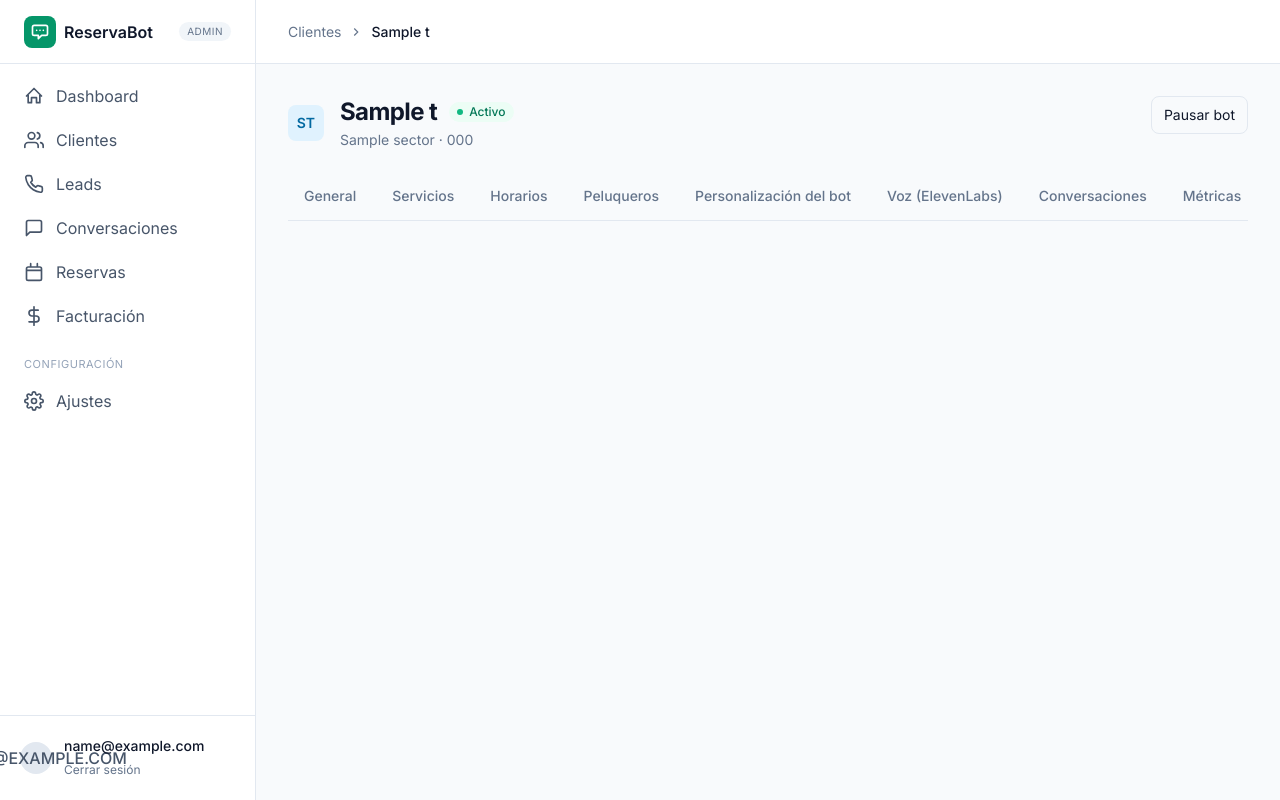
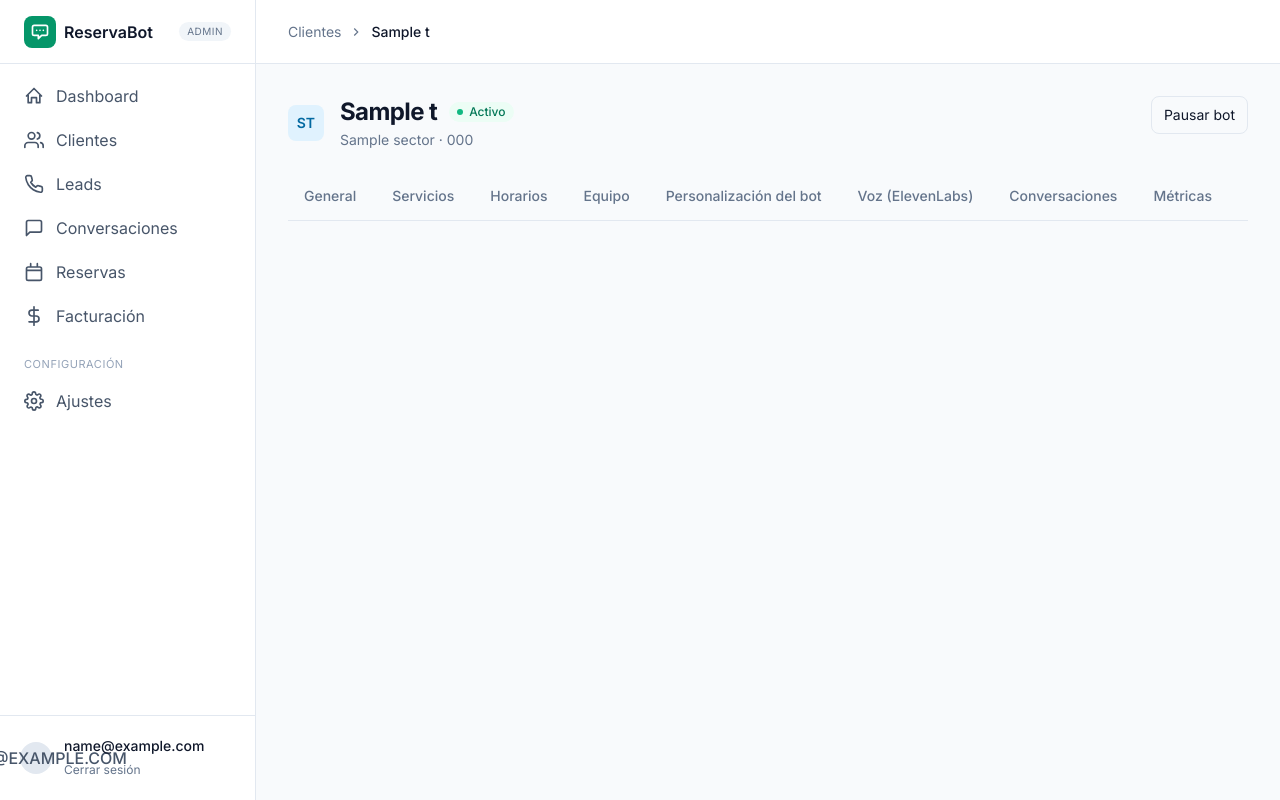
Before and after one commit to sprintagency01-lgtm/sprint1, a FastAPI app: template app/cms/templates/client_detail.html in a window 1280 px wide. Run offline with FastAPI, Linux system fonts and the light colour scheme; the template is opened without the code that fills it: most values are stand-ins (such as "Sample title", 1, 10 or a date in 2020); some libraries are stand-ins or nearby versions.

Commit message:
refactor(cms): renombrar Peluqueros → Equipo (UI, modelo y tabla)
Generalización para que el CMS cubra cualquier vertical (peluquería,
clínica, consulta, etc.), no solo peluquerías.

Cambios:

* Modelo SQLAlchemy `Peluquero` → `MiembroEquipo`, tabla
  `peluqueros` → `equipo`, relación `Tenant.peluqueros` → `Tenant.equipo`.
* Auto-migración idempotente: si existe la tabla `peluqueros` (redeploy
  sobre BD actual), se renombra con ALTER TABLE ... RENAME TO. Caso raro
  de ambas presentes: se mueven filas a `equipo` si está vacía y se
  dropea `peluqueros`. Los datos existentes (Mario, Marcos y sus
  calendarios) se preservan en el redeploy.
* Seed YAML→BD acepta ambas claves (`peluqueros` del YAML legacy y
  `equipo` para clientes nuevos) y pobla la tabla `equipo`.
* Ruta `/admin/clientes/{id}/peluqueros` → `/admin/clientes/{id}/equipo`.
* Partial `tab_peluqueros.html` → `tab_equipo.html` con textos
  genéricos ("Miembro del equipo", "Añadir miembro", "Quitar miembro").
* Tab en el nav "Peluqueros" → "Equipo".
* `to_dict()` expone `equipo` como clave canónica y mantiene
  `peluqueros` como alias retrocompatible, porque tanto eleven_tools
  como calendar_service siguen leyendo esa clave (y los tools expuestos
  al agente ElevenLabs remoto usan `peluquero`/`peluquero_preferido`
  como parámetros públicos — renombrarlos rompería el agente hasta
  re-sincronizar).

Queda fuera (fase siguiente): OAuth individual por miembro del equipo y
selector de calendarios desde la pestaña. El prompt de voz también
sigue usando la palabra "peluquero" en las reglas; si un tenant es de
otro vertical, el usuario lo edita desde la pestaña Voz.

Co-Authored-By: Claude Opus 4.7 (1M context) <noreply@anthropic.com>

```diff
--- a/app/cms/routes.py
+++ b/app/cms/routes.py
@@ -484,7 +484,7 @@ async def client_detail(
     tenant_id: str, tab: str, request: Request,
     uid: int = Depends(auth.current_user_id),
 ):
-    if tab not in ("general", "servicios", "horarios", "peluqueros", "personalizacion", "voz", "conversaciones", "metricas"):
+    if tab not in ("general", "servicios", "horarios", "equipo", "personalizacion", "voz", "conversaciones", "metricas"):
         raise HTTPException(404, "Pestaña desconocida")
 
     with Session(db_module.engine) as s:
@@ -670,17 +670,17 @@ async def client_save_schedule(
     return RedirectResponse(url=f"/admin/clientes/{tenant_id}/horarios", status_code=303)
 
 
-@router.post("/admin/clientes/{tenant_id}/peluqueros")
-async def client_save_peluqueros(
+@router.post("/admin/clientes/{tenant_id}/equipo")
+async def client_save_equipo(
     request: Request, tenant_id: str,
     uid: int = Depends(auth.current_user_id),
 ):
-    """Reescribe el equipo de peluqueros del tenant de forma atómica.
+    """Reescribe el equipo del tenant de forma atómica.
 
     El form envía listas paralelas `nombre[]` y `calendar_id[]` (tantas como
-    peluqueros haya en la UI), más un campo `dias_trabajo_{i}` por cada índice
+    miembros haya en la UI), más un campo `dias_trabajo_{i}` por cada índice
     con los días seleccionados (0-6). Si el nombre está vacío la fila se
-    descarta — es cómo el usuario "quita" un peluquero sin botón extra.
+    descarta — así se "quita" un miembro sin botón extra.
     """
     form = await request.form()
     nombres = form.getlist("nombre")
@@ -692,7 +692,7 @@ async def client_save_peluqueros(
             raise HTTPException(404)
         # Reemplazo completo: borramos y reinsertamos. Es sencillo y coherente
         # con cómo tab_services maneja el catálogo.
-        t.peluqueros.clear()
+        t.equipo.clear()
         s.flush()
         for i, nombre in enumerate(nombres):
             nombre = (nombre or "").strip()
@@ -704,16 +704,16 @@ async def client_save_peluqueros(
                 dias = [int(d) for d in dias_raw if str(d).isdigit()]
             except ValueError:
                 dias = [0, 1, 2, 3, 4, 5]
-            row = db_module.Peluquero(
+            row = db_module.MiembroEquipo(
                 tenant_id=tenant_id,
                 nombre=nombre,
                 calendar_id=calendar_id,
                 orden=i,
             )
             row.dias_trabajo = dias
-            t.peluqueros.append(row)
+            t.equipo.append(row)
         s.commit()
-    return RedirectResponse(url=f"/admin/clientes/{tenant_id}/peluqueros", status_code=303)
+    return RedirectResponse(url=f"/admin/clientes/{tenant_id}/equipo", status_code=303)
 
 
 @router.post("/admin/clientes/{tenant_id}/personalizacion")
--- a/app/cms/templates/client_detail.html
+++ b/app/cms/templates/client_detail.html
@@ -45,7 +45,7 @@
       ('general', 'General'),
       ('servicios', 'Servicios'),
       ('horarios', 'Horarios'),
-      ('peluqueros', 'Peluqueros'),
+      ('equipo', 'Equipo'),
       ('personalizacion', 'Personalización del bot'),
       ('voz', 'Voz (ElevenLabs)'),
       ('conversaciones', 'Conversaciones'),
@@ -67,8 +67,8 @@
     {% include "partials/tab_services.html" %}
   {% elif tab == 'horarios' %}
     {% include "partials/tab_schedule.html" %}
-  {% elif tab == 'peluqueros' %}
-    {% include "partials/tab_peluqueros.html" %}
+  {% elif tab == 'equipo' %}
+    {% include "partials/tab_equipo.html" %}
   {% elif tab == 'personalizacion' %}
     {% include "partials/tab_personalization.html" %}
   {% elif tab == 'voz' %}
--- a/app/db.py
+++ b/app/db.py
@@ -131,8 +131,8 @@ class Tenant(Base):
     services: Mapped[list["Service"]] = relationship(
         back_populates="tenant", cascade="all, delete-orphan", order_by="Service.orden"
     )
-    peluqueros: Mapped[list["Peluquero"]] = relationship(
-        back_populates="tenant", cascade="all, delete-orphan", order_by="Peluquero.orden"
+    equipo: Mapped[list["MiembroEquipo"]] = relationship(
+        back_populates="tenant", cascade="all, delete-orphan", order_by="MiembroEquipo.orden"
     )
 
     # ----- helpers para (de)serializar los campos JSON -----
@@ -178,7 +178,12 @@ class Tenant(Base):
             "contact_email": self.contact_email,
             "business_hours": self.business_hours,
             "services": [s.to_dict() for s in self.services],
-            "peluqueros": [p.to_dict() for p in self.peluqueros],
+            # `equipo` es el nombre canónico. `peluqueros` se mantiene como
+            # alias de compatibilidad mientras eleven_tools y calendar_service
+            # siguen usando esa clave (y las tools expuestas a ElevenLabs
+            # también, para no romper el agente remoto ya registrado).
+            "equipo": [m.to_dict() for m in self.equipo],
+            "peluqueros": [m.to_dict() for m in self.equipo],
             "assistant": {
                 "name": self.assistant_name,
                 "tone": self.assistant_tone,
@@ -221,11 +226,16 @@ class Service(Base):
 
 
 # ---------------------------------------------------------------------
-#  PELUQUEROS  (antes en tenants.yaml; ahora editables desde el CMS)
+#  EQUIPO  (miembros que atienden reservas del tenant)
+#
+#  Anteriormente se llamaba `peluqueros`. Se renombró a "equipo" para que
+#  cubra verticales más allá de peluquería (clínicas, consultas, etc.).
+#  Datos equivalentes: cada miembro tiene un calendario Google donde se
+#  pintan sus descansos/vacaciones, y una lista de días laborables.
 # ---------------------------------------------------------------------
 
-class Peluquero(Base):
-    __tablename__ = "peluqueros"
+class MiembroEquipo(Base):
+    __tablename__ = "equipo"
 
     id: Mapped[int] = mapped_column(primary_key=True)
     tenant_id: Mapped[str] = mapped_column(ForeignKey("tenants.id", ondelete="CASCADE"), index=True)
@@ -239,7 +249,7 @@ class Peluquero(Base):
     dias_trabajo_json: Mapped[str] = mapped_column(Text, default="[0,1,2,3,4,5]")
     orden: Mapped[int] = mapped_column(Integer, default=0)
 
-    tenant: Mapped["Tenant"] = relationship(back_populates="peluqueros")
+    tenant: Mapped["Tenant"] = relationship(back_populates="equipo")
 
     @property
     def dias_trabajo(self) -> list[int]:
@@ -257,9 +267,12 @@ class Peluquero(Base):
     def to_dict(self) -> dict[str, Any]:
         """Formato que consumen `eleven_tools.py` y `calendar_service.py`.
 
-        No renombrar keys sin migrar también esos módulos.
+        Las keys se mantienen ("nombre", "calendar_id", "dias_trabajo")
+        aunque la clase se llame MiembroEquipo, para no romper esos módulos
+        ni las tools expuestas a ElevenLabs.
         """
         return {
+            "id": self.id,
             "nombre": self.nombre,
             "calendar_id": self.calendar_id,
             "dias_trabajo": self.dias_trabajo,
@@ -831,13 +844,43 @@ Base.metadata.create_all(engine)
 # ---------------------------------------------------------------------
 
 def _auto_migrate_sqlite() -> None:
-    """Añade columnas nuevas a tablas existentes cuando faltan.
+    """Añade columnas nuevas a tablas existentes cuando faltan, y aplica
+    renombrados de tabla que conserven los datos.
 
     Solo aplica a SQLite (el único motor que usamos hoy). Se ejecuta
     una vez al importar el módulo.
     """
     if not settings.database_url.startswith("sqlite"):
         return
+
+    # Renombrado de tabla `peluqueros` → `equipo` (mantiene filas existentes).
+    # Si la tabla nueva ya existe (porque create_all() la acabó de crear en un
+    # arranque limpio), no hace nada. Si ambas existen por un deploy raro,
+    # dejamos `equipo` y dropeamos `peluqueros` tras mover datos.
+    try:
+        with engine.begin() as conn:
+            names = {
+                r[0] for r in conn.execute(text(
+                    "SELECT name FROM sqlite_master WHERE type='table'"
+                )).fetchall()
+            }
+            if "peluqueros" in names and "equipo" not in names:
+                conn.execute(text("ALTER TABLE peluqueros RENAME TO equipo"))
+            elif "peluqueros" in names and "equipo" in names:
+                # Caso raro: ambas. Mover filas de peluqueros a equipo solo si
+                # equipo está vacío, y dropear la vieja.
+                existing = conn.execute(text("SELECT COUNT(*) FROM equipo")).scalar() or 0
+                if existing == 0:
+                    conn.execute(text(
+                        "INSERT INTO equipo (id, tenant_id, nombre, calendar_id, dias_trabajo_json, orden) "
+                        "SELECT id, tenant_id, nombre, calendar_id, dias_trabajo_json, orden FROM peluqueros"
+                    ))
+                conn.execute(text("DROP TABLE peluqueros"))
+    except Exception as exc:  # pragma: no cover - best-effort
+        import logging
+        logging.getLogger(__name__).warning(
+            "rename peluqueros→equipo falló (%s). Se continúa.", exc,
+        )
 
     # (tabla, columna, DDL para ADD COLUMN)
     migrations: list[tuple[str, str, str]] = [
@@ -896,7 +939,10 @@ _auto_migrate_sqlite()
 #  arranque siguiente no hace nada.
 # ---------------------------------------------------------------------
 
-def _seed_peluqueros_from_yaml() -> None:
+def _seed_equipo_from_yaml() -> None:
+    """Copia los 'peluqueros' del YAML legacy a la tabla `equipo` si el tenant
+    aún no tiene miembros. Idempotente: una vez copiados, no se vuelven a
+    tocar."""
     import logging
     log = logging.getLogger(__name__)
     try:
@@ -912,29 +958,29 @@ def _seed_peluqueros_from_yaml() -> None:
         with Session(engine) as s:
             for yt in tenants_yaml:
                 tid = yt.get("id")
-                pelus = yt.get("peluqueros") or []
+                # El YAML antiguo usa la clave "peluqueros"; lo respetamos.
+                pelus = yt.get("peluqueros") or yt.get("equipo") or []
                 if not tid or not pelus:
                     continue
-                # Solo seed si el tenant existe en BD y aún no tiene peluqueros
                 t = s.get(Tenant, tid)
                 if t is None:
                     continue
-                existing = s.query(Peluquero).filter(Peluquero.tenant_id == tid).count()
+                existing = s.query(MiembroEquipo).filter(MiembroEquipo.tenant_id == tid).count()
                 if existing > 0:
                     continue
                 for i, p in enumerate(pelus):
-                    row = Peluquero(
+                    row = MiembroEquipo(
                         tenant_id=tid,
-                        nombre=(p.get("nombre") or "").strip() or f"Peluquero {i+1}",
+                        nombre=(p.get("nombre") or "").strip() or f"Miembro {i+1}",
                         calendar_id=(p.get("calendar_id") or "").strip(),
                         orden=i,
                     )
                     row.dias_trabajo = p.get("dias_trabajo") or [0, 1, 2, 3, 4, 5]
                     s.add(row)
-                log.info("seed peluqueros desde YAML: tenant=%s insertados=%d", tid, len(pelus))
+                log.info("seed equipo desde YAML: tenant=%s insertados=%d", tid, len(pelus))
             s.commit()
     except Exception as exc:  # pragma: no cover - best-effort
-        log.warning("seed peluqueros desde YAML falló (%s). Arranque continúa.", exc)
+        log.warning("seed equipo desde YAML falló (%s). Arranque continúa.", exc)
 
 
-_seed_peluqueros_from_yaml()
+_seed_equipo_from_yaml()
```
Also changed, not shown: app/cms/templates/partials/tab_equipo.html (renamed from app/cms/templates/partials/tab_peluqueros.html, +30 -30 lines).
